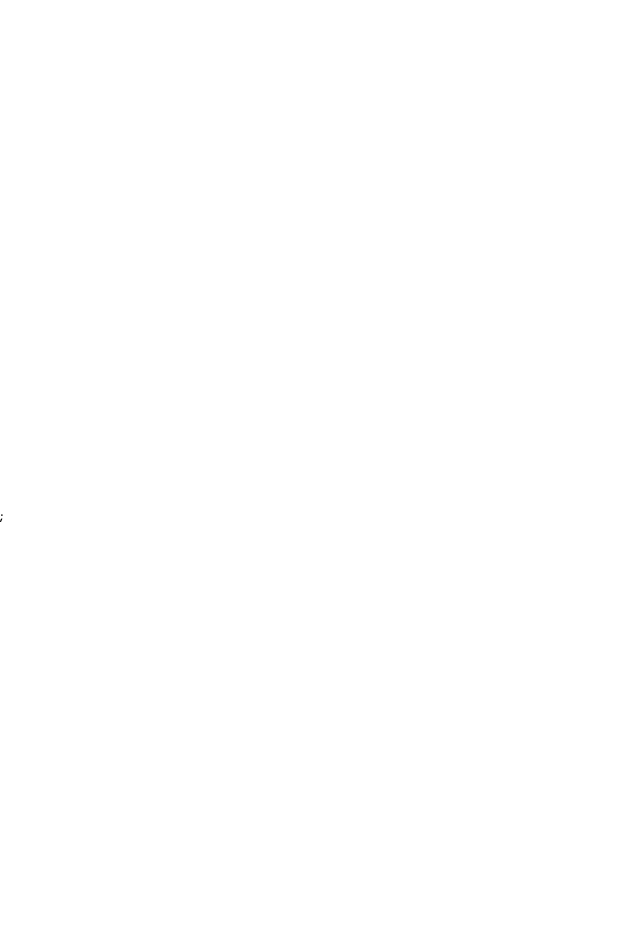
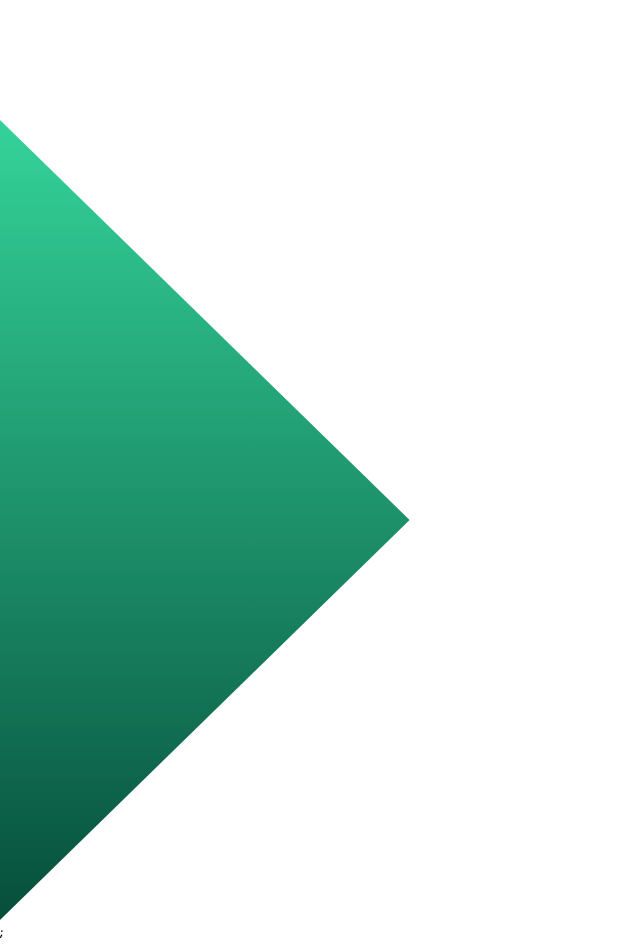
Before and after one commit to Lubwama-Emmanuel/rex_tech_guy, a React (Vite) app: page / in a window 1280 px wide. Shown: the part 640-1584 px from the top of the page, without its empty margins (0-640 px from the left). Before the commit the page ends 1168 px from the top, so only its background shows below. Built offline with nearby package versions, Linux system fonts and the light colour scheme; a web font is replaced by a local one.

Commit message:
feat:(added section with clip path)

```diff
--- a/src/components/Brands.jsx
+++ b/src/components/Brands.jsx
@@ -1,7 +1,23 @@
 export default function Brands() {
+  const clipPathValues = {
+    sec1: "0 0, 100% 0%, 100% 100%, 32% 100%",
+    sec2: "32% 0, 100% 0%, 100% 100%, 0 100%",
+  };
+
   return (
-    <section className="h-96 bg-emerald-800">
-      <div className="h-[100%] w-[100%] bg-white "></div>
+    <section className="h-[800px] bg-gradient-to-b from-emerald-400 to-emerald-900">
+      <div
+        style={{
+          clipPath: `polygon(${clipPathValues.sec1})`,
+        }}
+        className="h-[50%] w-[100%] bg-white "
+      ></div>
+      <div
+        style={{
+          clipPath: `polygon(${clipPathValues.sec2})`,
+        }}
+        className="h-[50%] w-[100%] bg-white "
+      ></div>
     </section>
   );
 }
--- /dev/null
+++ b/src/components/Inspiration.jsx
@@ -0,0 +1,15 @@
+export default function Inspiration() {
+  const clipPathValues = {
+    base: "0 0, 100% 0%, 100% 100%, 32% 100%",
+  };
+  return (
+    <section className="h-96 bg-emerald-800">
+      <div
+        style={{
+          clipPath: `polygon(${clipPathValues.base})`,
+        }}
+        className="h-[100%] w-[100%] bg-white "
+      ></div>
+    </section>
+  );
+}
--- a/src/pages/Homepage.jsx
+++ b/src/pages/Homepage.jsx
@@ -6,6 +6,7 @@ export default function Homepage() {
     <div>
       <Hero />
       <Brands />
+      {/* <Inspiration /> */}
     </div>
   );
 }
```
